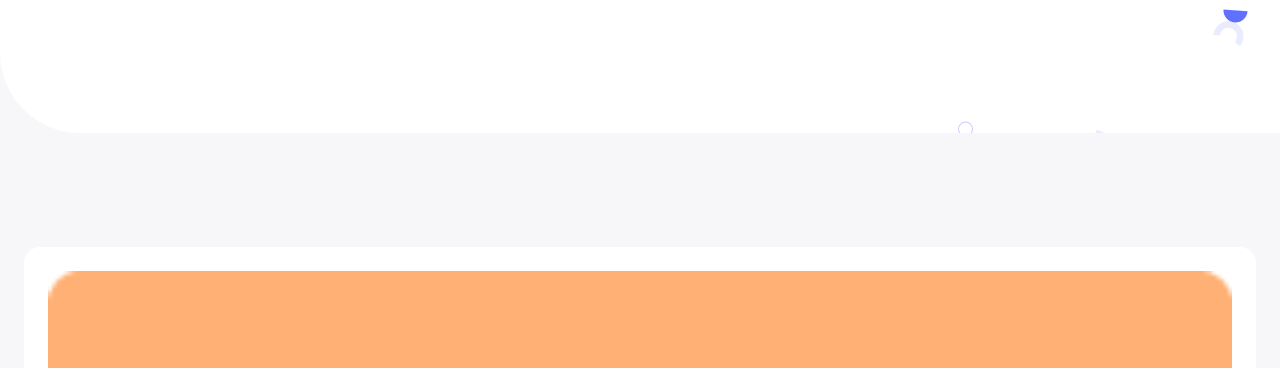
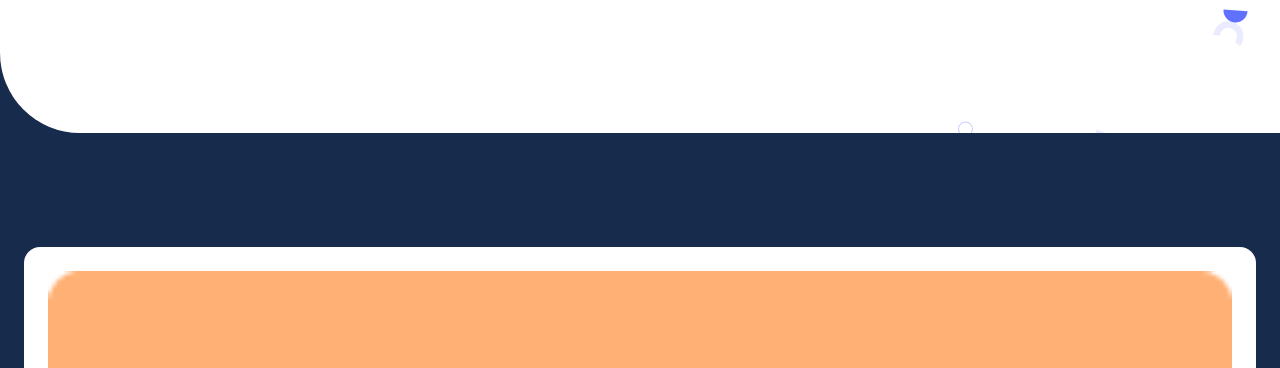
Before and after one commit to tkz96/My-Portfolio-Website, a website: page index.html in a window 1280 px wide. Shown: the part 432-800 px from the top of the page. Drawn offline with Linux system fonts and the light colour scheme; files whose address does not match are found by name.

Commit message:
Rearranged folders, and refactored original code

```diff
--- a/css/styles.css
+++ b/css/styles.css
@@ -1,3 +1,14 @@
+body {
+  font-family: "Poppins", sans-serif;
+  display: flex;
+  flex-direction: column;
+  height: 100vh;
+  background-color: #f7f7f9;
+  margin: 0;
+  padding: 0;
+  min-width: 372px;
+}
+
 .button {
   text-decoration: none;
   color: #fff;
@@ -247,15 +258,8 @@ textarea {
   height: 170px;
 }
 
-body {
-  font-family: "Poppins", sans-serif;
-  display: flex;
-  flex-direction: column;
-  height: 100vh;
-  background-color: #f7f7f9;
-  margin: 0;
-  padding: 0;
+@media (min-width: 500px) {
+  body {
+    background-color: #172b4d;
+  }
 }
-
-@media (min-width: 374px) {
-}
```
